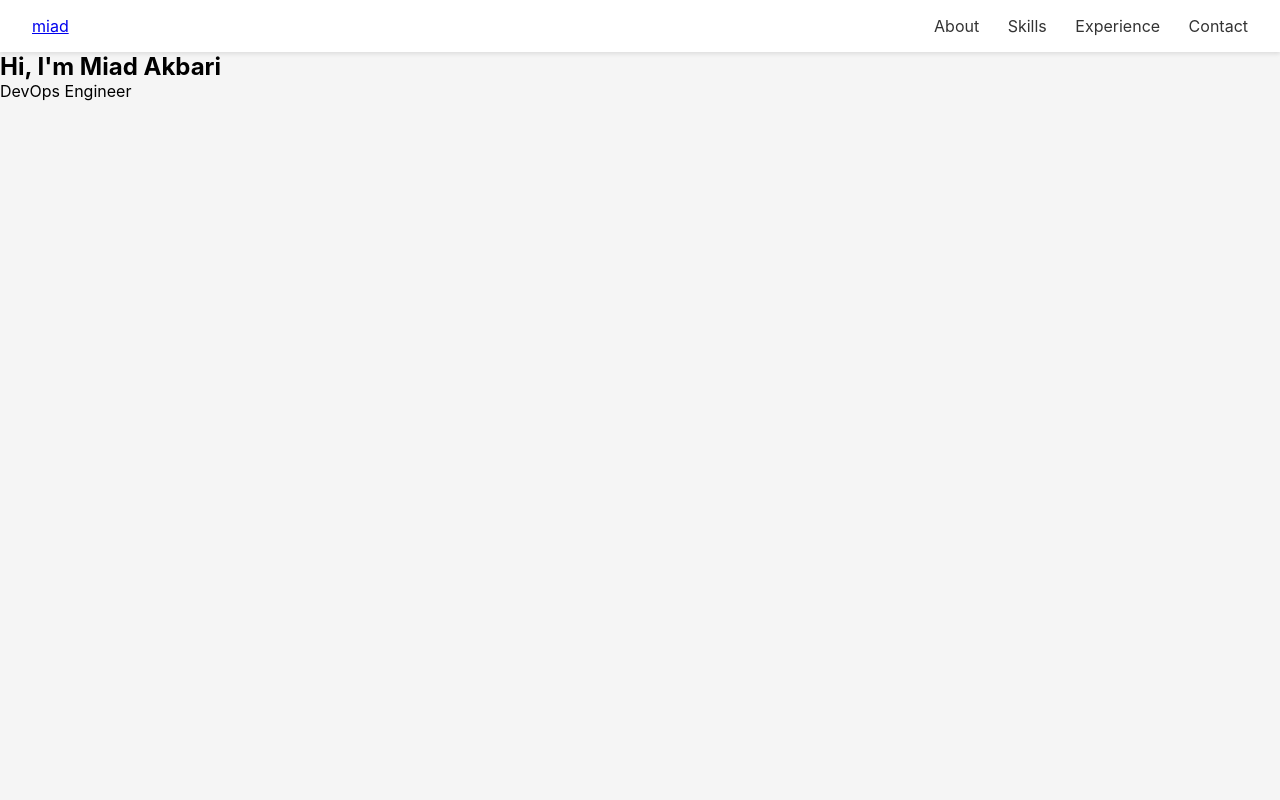
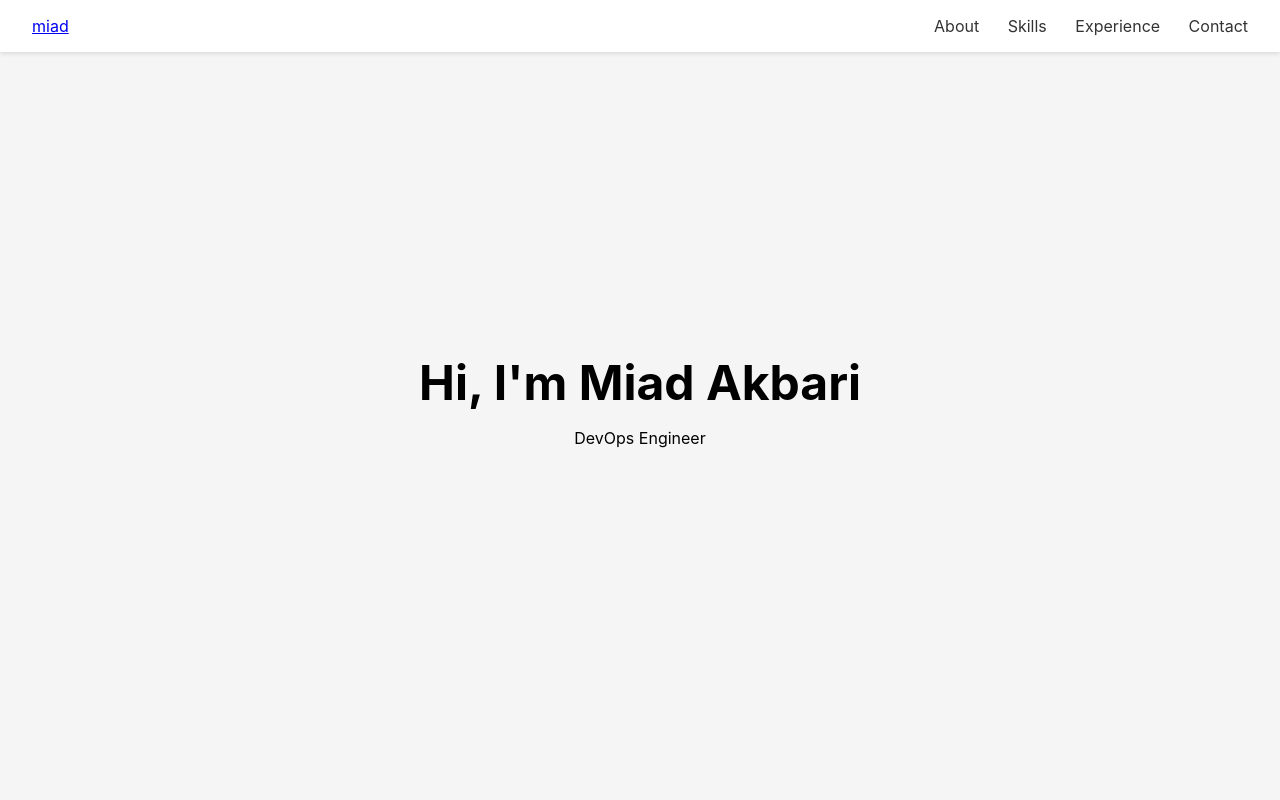
Before and after one commit to miaad-akbari/portfolio-flask, a Python web app: template templates/index.html in a window 1280 px wide. Run offline with Jinja, Linux system fonts and the light colour scheme; the template is opened without the code that fills it, so the values that code supplies are empty.

Commit message:
Fix hero section styling and add full-height layout

```diff
--- a/static/style.css
+++ b/static/style.css
@@ -15,6 +15,10 @@ nav {
     padding: 1rem 2rem;
     background: #fff;
     box-shadow: 0 2px 4px rgba(0,0,0,0.1);
+    position: fixed;
+    width: 100%;
+    top: 0;
+    z-index: 100;
 }
 
 .nav-links a {
@@ -22,3 +26,18 @@ nav {
     text-decoration: none;
     color: #333;
 }
+
+.hero {
+    min-height: 100vh;
+    display: flex;
+    flex-direction: column;
+    justify-content: center;
+    align-items: center;
+    text-align: center;
+    padding: 2rem;
+}
+
+.hero h1 {
+    font-size: 3rem;
+    margin-bottom: 1rem;
+}
```
